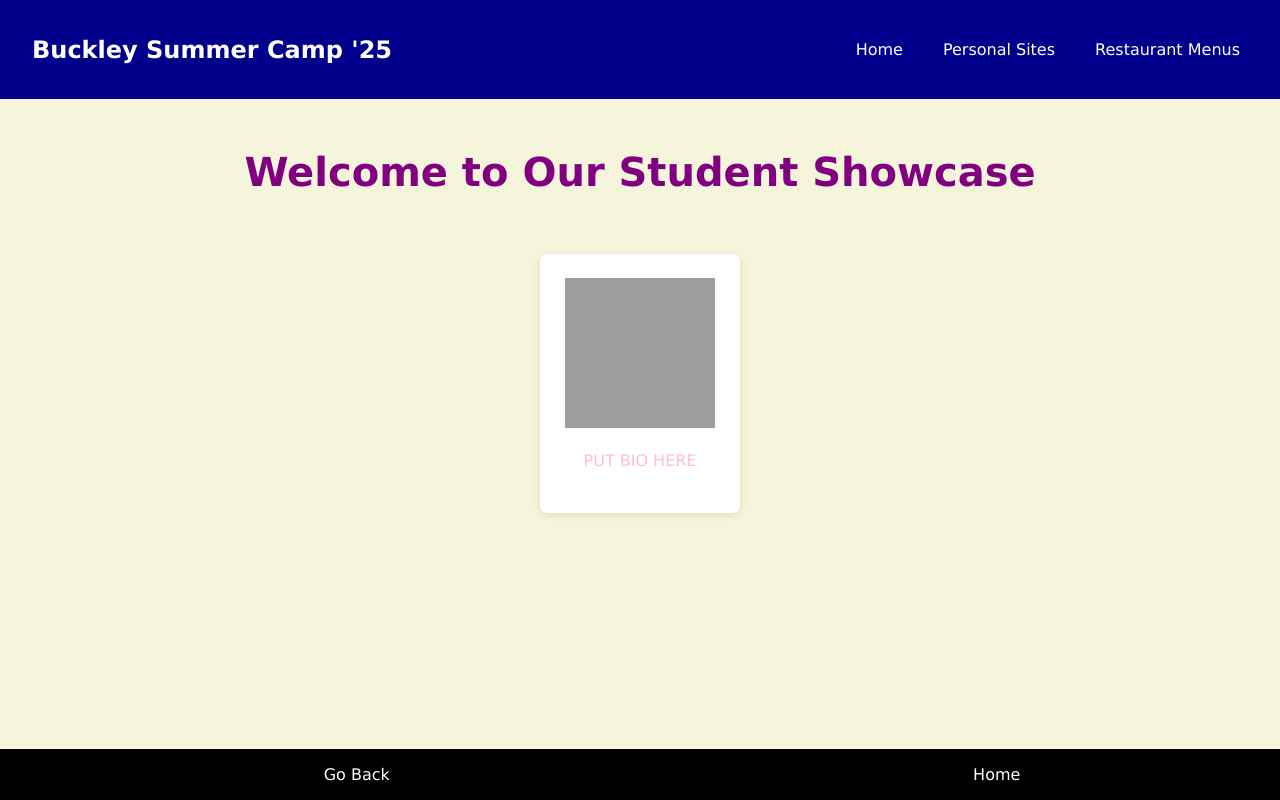
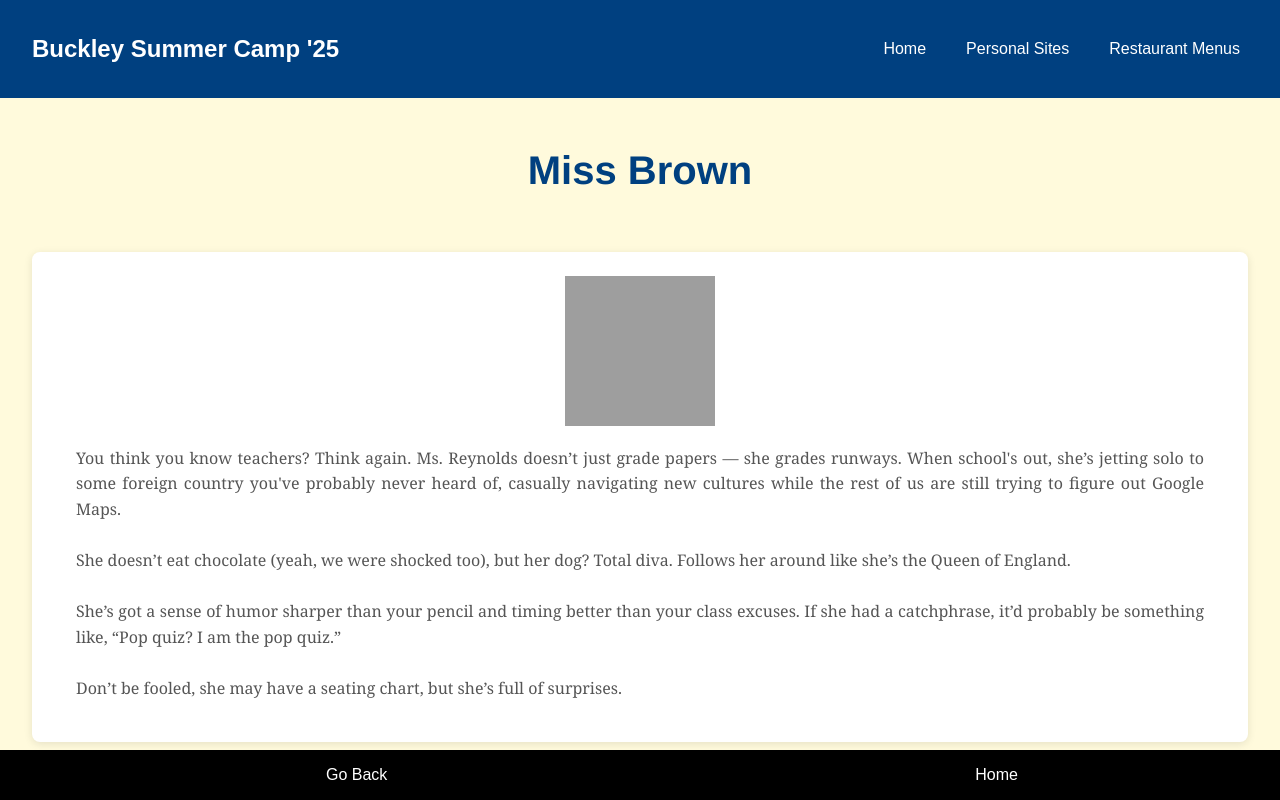
Before and after one commit to ExtraStudent10/summer25, a plain HTML site: page personalsite/mb.html in a window 1280 px wide. Drawn offline with Linux system fonts and the light colour scheme; grey boxes are pictures that could not be loaded.

Commit message:
Update mb.html

```diff
--- a/personalsite/mb.html
+++ b/personalsite/mb.html
@@ -14,11 +14,11 @@
   <meta name="viewport" content="width=device-width, initial-scale=1.0"/>
 
     <!-- Title of your webpage  -->
-  <title>Student Showcase</title>
+  <title>Miss Brown</title>
 
 
     <!-- This is the link to your styling code -->
-  <link rel="stylesheet" href="sample.css" />
+  <link rel="stylesheet" href="mb.css" />
 </head>
 
 
@@ -40,7 +40,7 @@
 
   <header class="intro">
 
-    <h1>Welcome to Our Student Showcase</h1>
+    <h1>Miss Brown</h1>
 
 </header>
 
@@ -51,7 +51,13 @@
 
 <div class="box">
       <img src="https://cdn.glitch.global/19a3c213-04e8-433b-98a0-03360a0c5115/thumbnail_BCKLY_WHTNYBRWNLARGE.jpg?v=1750215612269" height="150" width="150">
-      <p>PUT BIO HERE</p>
+      <p>You think you know teachers? Think again. Ms. Reynolds doesn’t just grade papers — she grades runways. When school's out, she’s jetting solo to some foreign country you've probably never heard of, casually navigating new cultures while the rest of us are still trying to figure out Google Maps.
+
+<br><br>She doesn’t eat chocolate (yeah, we were shocked too), but her dog? Total diva. Follows her around like she’s the Queen of England.
+
+<br><br>She’s got a sense of humor sharper than your pencil and timing better than your class excuses. If she had a catchphrase, it’d probably be something like, “Pop quiz? I am the pop quiz.”
+
+<br><br>Don’t be fooled, she may have a seating chart, but she’s full of surprises.</p>
     </div>
 
   </main>
```
